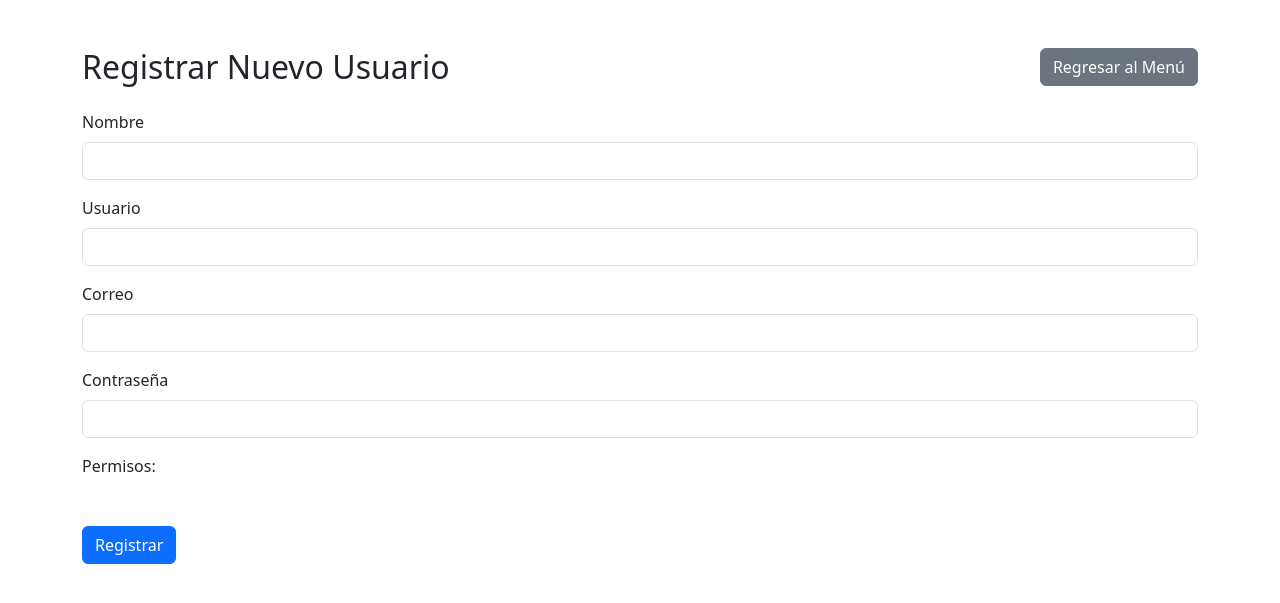
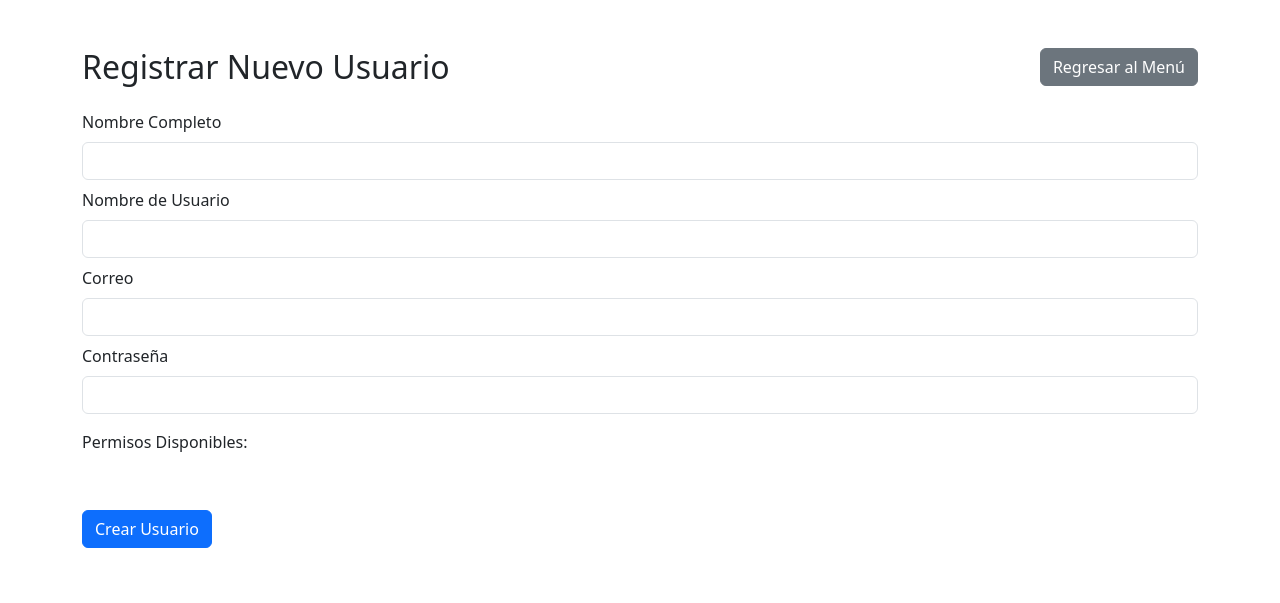
Before and after one commit to cehg04/proyecto-login-funcional, a FastAPI app: page /fragmentos/register.html in a window 1280 px wide. Shown: the top 603 px of the page. Run offline with FastAPI, Linux system fonts and the light colour scheme; data that the repository does not hold is empty.

Commit message:
se modifico el register.html

```diff
--- a/frontend/templates/fragmentos/register.html
+++ b/frontend/templates/fragmentos/register.html
@@ -15,15 +15,15 @@
     <div id="msg"></div>
 
     <form id="formRegistro">
-        <div class="mb-3">
-            <label for="regNombre" class="form-label">Nombre</label>
+        <div class="mb-2">
+            <label for="regNombre" class="form-label">Nombre Completo</label>
             <input type="text" class="form-control" id="regNombre" required>
         </div>
-        <div class="mb-3">
-            <label for="regUsuario" class="form-label">Usuario</label>
+        <div class="mb-2">
+            <label for="regUsuario" class="form-label">Nombre de Usuario</label>
             <input type="text" class="form-control" id="regUsuario" required>
         </div>
-        <div class="mb-3">
+        <div class="mb-2">
             <label for="regCorreo" class="form-label">Correo</label>
             <input type="email" class="form-control" id="regCorreo" required>
         </div>
@@ -34,13 +34,13 @@
 
         <!-- Opciones / Permisos -->
         <div class="mb-3">
-            <label class="form-label">Permisos:</label>
+            <label class="form-label">Permisos Disponibles:</label>
             <div id="opcionesChecklist" class="form-check">
                 <!-- Aquí se llenarán dinámicamente las opciones desde el backend -->
             </div>
         </div>
-
-        <button type="submit" class="btn btn-primary">Registrar</button>
+        <div class="mb-4"></div>
+        <button type="submit" class="btn btn-primary">Crear Usuario</button>
     </form>
 </div>
 
```
